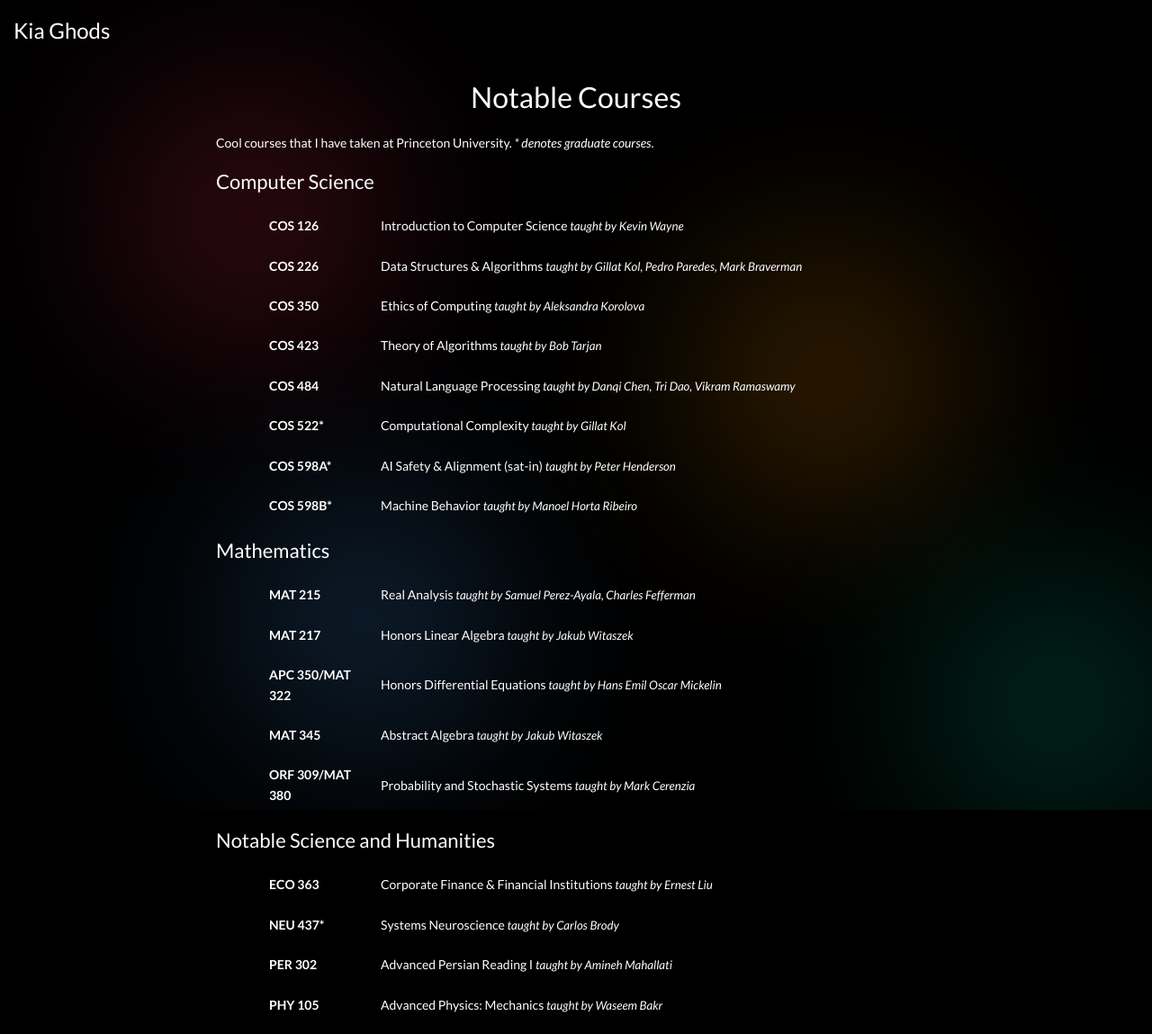
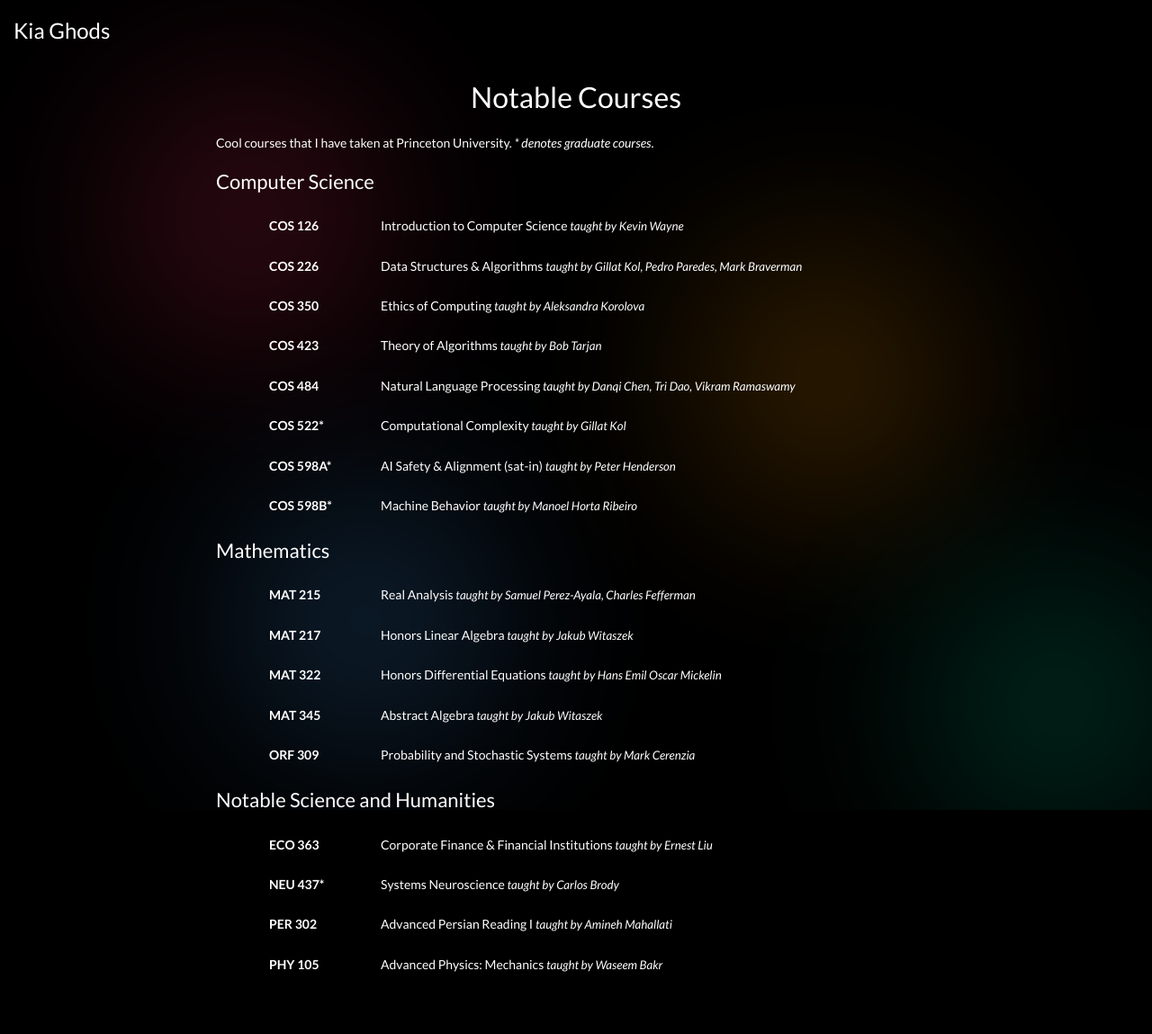
Before and after one commit to kiaghods/kiaghods-neowebsite, a Jekyll site: the page built from courses.html, in a window 1280 px wide. Shown: the whole page at 90% size. Built offline with Jekyll 4.4.1, drawn with Linux system fonts in a browser that asks for light colours; after the commit the page ends 1104 px from its top, so only the background shows below that.

Commit message:
slight rewording

```diff
--- a/courses.html
+++ b/courses.html
@@ -70,7 +70,7 @@ permalink: /courses
             </tr>
             <tr>
                 <td style="width:5%"></td>
-                <td style="width:15%"><span style="font-weight: bold;">APC 350/MAT 322&nbsp;&nbsp;</span></td>
+                <td style="width:15%"><span style="font-weight: bold;">MAT 322&nbsp;&nbsp;</span></td>
                 <td>Honors Differential Equations <span style="font-size: 10pt; font-style: italic;">taught by Hans Emil Oscar Mickelin</span></td>
               </tr>
             <tr>
@@ -80,7 +80,7 @@ permalink: /courses
             </tr>
             <tr>
               <td style="width:5%"></td>
-              <td style="width:15%"><span style="font-weight: bold;">ORF 309/MAT 380&nbsp;&nbsp;</span></td>
+              <td style="width:15%"><span style="font-weight: bold;">ORF 309&nbsp;&nbsp;</span></td>
               <td>Probability and Stochastic Systems <span style="font-size: 10pt; font-style: italic;">taught by Mark Cerenzia</span></td>
           </tr>
         </tbody>
```
Also changed, not shown: _layouts/default.html (+3 -5 lines).
